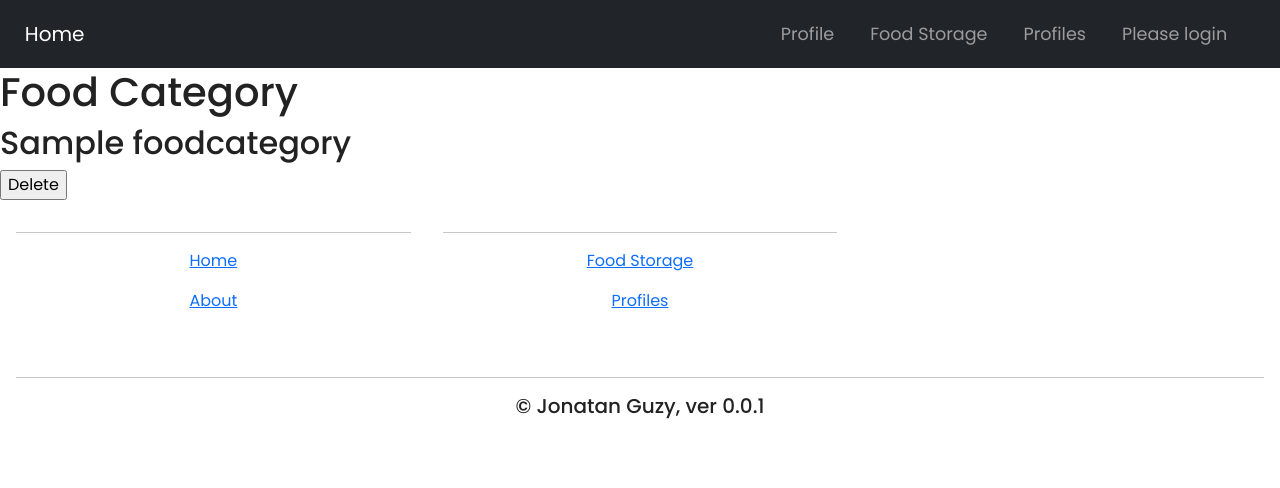
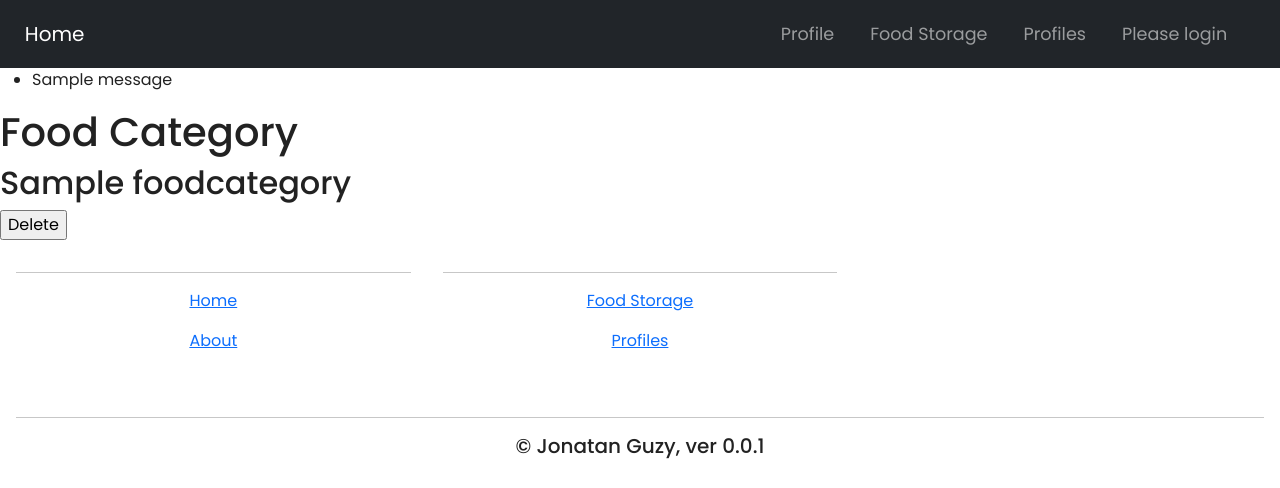
Before and after one commit to jonguz6/NutritionGenius, a Django app: page /food-storage/category-delete/1/ in a window 1280 px wide. Shown: the top 488 px of the page. Run offline with Django 3.2, Linux system fonts and the light colour scheme; tables that the repository leaves empty hold one stand-in row (values such as "Sample post"); one stand-in notice (Sample message) is shown; some libraries are stand-ins or nearby versions; some web fonts are replaced.

Commit message:
fix(NG): implement messages in base html

```diff
--- a/templates/base.html
+++ b/templates/base.html
@@ -31,7 +31,7 @@
         <div class="collapse navbar-collapse justify-content-end" id="navbarResponsive">
             <ul class="navbar-nav ml-auto">
                 <li class="nav-item active">
-                    <a href="#" class="nav-link">Profile</a>
+                    <a href="{% url 'profiles:user-profile' %}" class="nav-link">Profile</a>
                 </li>
                 <li class="nav-item">
                     <a href="{% url 'food_storage:index' %}" class="nav-link">Food Storage</a>
@@ -51,10 +51,16 @@
     </div>
 </nav>
 <main>
-    <div class="content">
-        {% block content %}
-        {% endblock %}
+    <div class="content-fluid messages">
+        <ul class="messages">
+            {% for message in messages %}
+                <li>{{ message }}</li>
+            {% endfor %}
+        </ul>
     </div>
+
+    {% block content %}
+    {% endblock %}
 </main>
 <footer>
     <div class="container-fluid padding">
```
